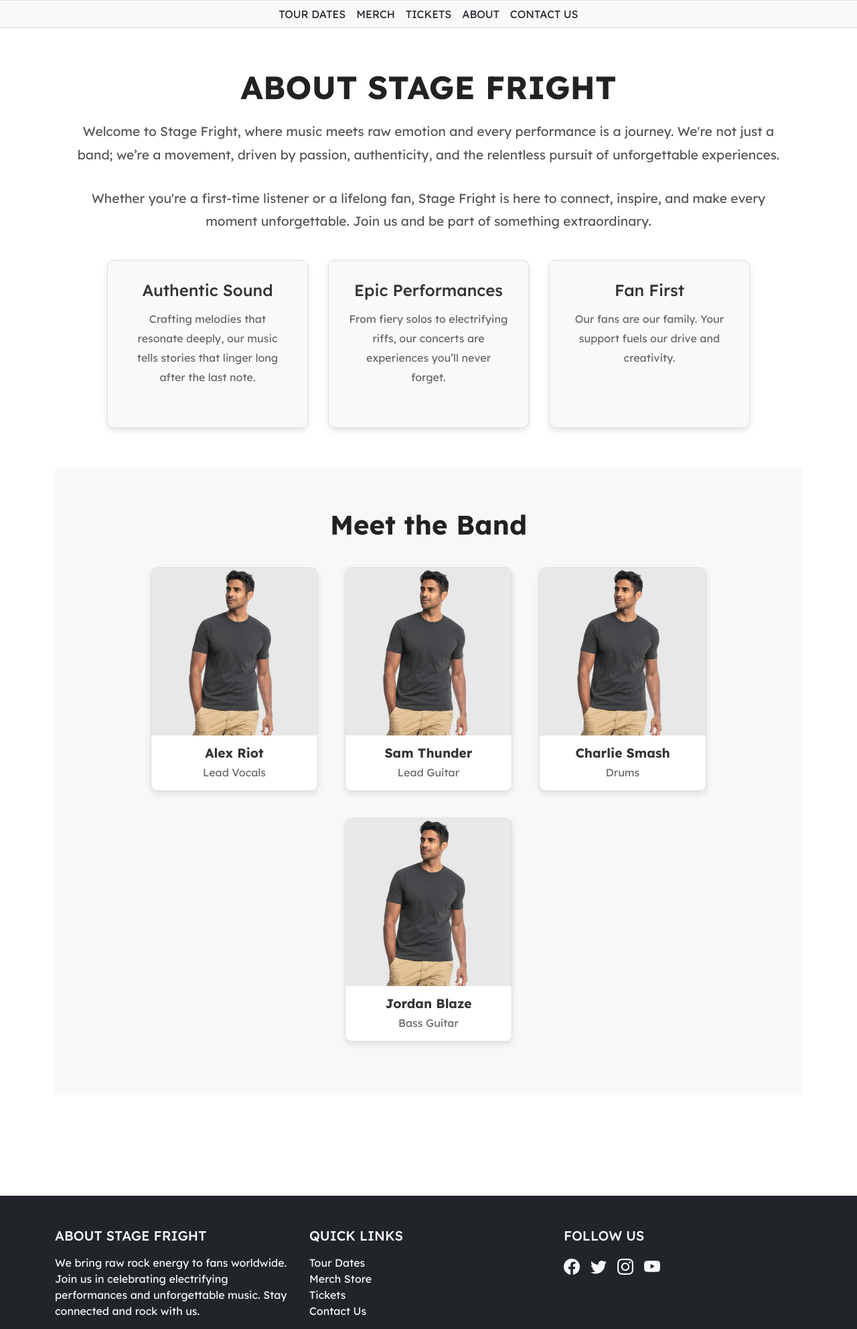
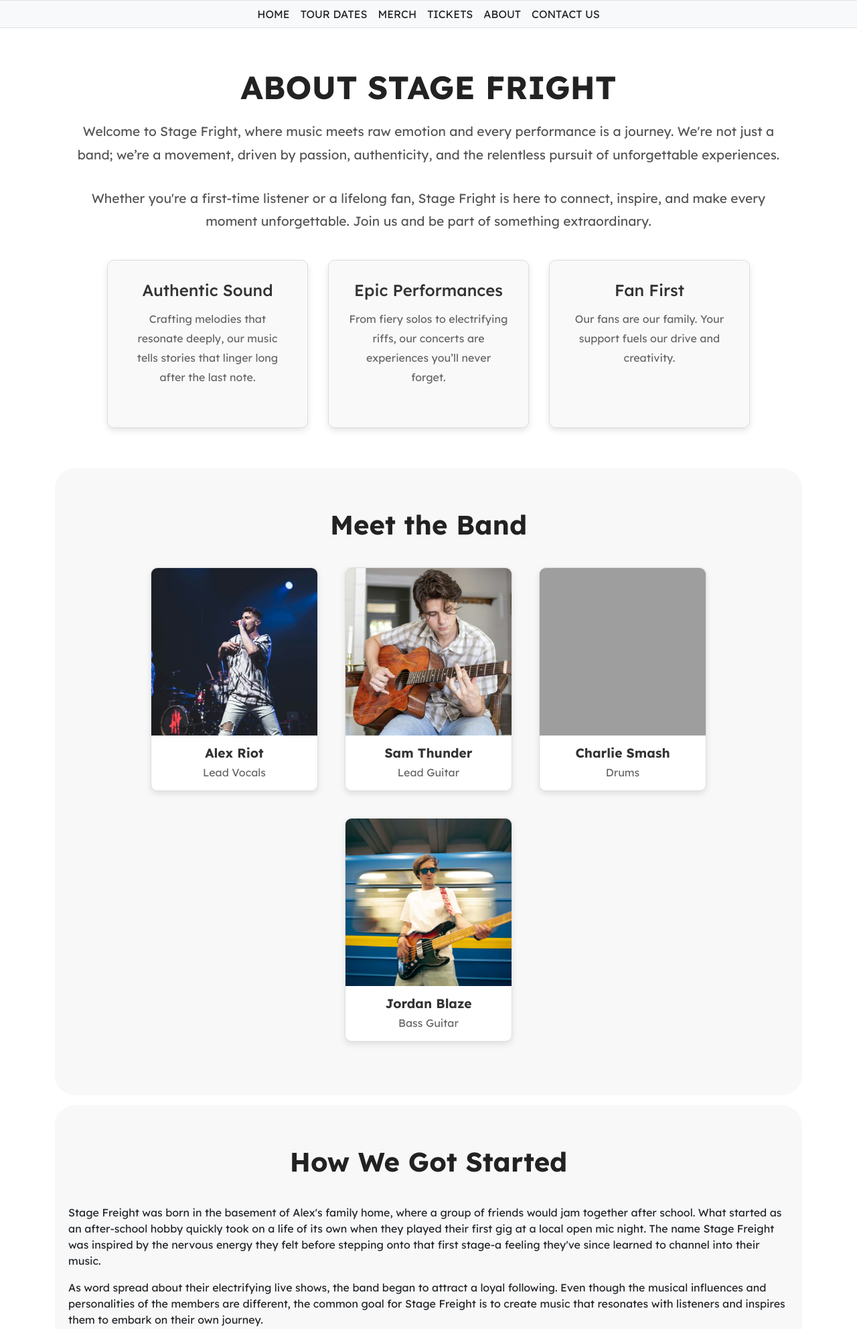
Before and after one commit to GreenTreeGaming/Stage-Fright, a Django app: page /about/ in a window 1280 px wide. Shown: the part 63-2047 px from the top of the page at 67% size. Run offline with Django 5.2, Linux system fonts and the light colour scheme; some libraries are stand-ins or nearby versions; grey boxes are pictures that could not be loaded.

Commit message:
small changes

```diff
--- a/store/templates/store/about.html
+++ b/store/templates/store/about.html
@@ -193,29 +193,38 @@
 </section>
 
 <!-- Team Section -->
-<section class="team-section" style="padding-bottom: 80px;">
+<section class="team-section" style="padding-bottom: 80px; border-radius: 30px; margin-bottom:15px;">
   <h2>Meet the Band</h2>
   <div class="team">
     <div class="team-card">
-      <img src="{% static 'images/s-l1200.jpg' %}" alt="Lead Vocalist">
+      <img src="{% static 'images/vocals.jpg' %}" alt="Lead Vocalist">
       <h4>Alex Riot</h4>
       <p>Lead Vocals</p>
     </div>
     <div class="team-card">
-      <img src="{% static 'images/s-l1200.jpg' %}" alt="Guitarist">
+      <img src="{% static 'images/guitarist.jpeg' %}" alt="Guitarist">
       <h4>Sam Thunder</h4>
       <p>Lead Guitar</p>
     </div>
     <div class="team-card">
-      <img src="{% static 'images/s-l1200.jpg' %}" alt="Drummer">
+      <img src="{% static 'images/drummer.jpg' %}" alt="Drummer">
       <h4>Charlie Smash</h4>
       <p>Drums</p>
     </div>
     <div class="team-card">
-      <img src="{% static 'images/s-l1200.jpg' %}" alt="Bassist">
+      <img src="{% static 'images/bass_guitar.jpg' %}" alt="Bassist">
       <h4>Jordan Blaze</h4>
       <p>Bass Guitar</p>
     </div>
+  </div>
+</section>
+
+<section class="team-section" style="padding-bottom: 80px; border-radius: 30px;">
+  <h2>How We Got Started</h2>
+  <p>Stage Freight was born in the basement of Alex's family home, where a group of friends would jam together after school. What started as an after-school hobby quickly took on a life of its own when they played their first gig at a local open mic night. The name Stage Freight was inspired by the nervous energy they felt before stepping onto that first stage-a feeling they've since learned to channel into their music.</p>
+
+  <p>As word spread about their electrifying live shows, the band began to attract a loyal following. Even though the musical influences and personalities of the members are different, the common goal for Stage Freight is to create music that resonates with listeners and inspires them to embark on their own journey.
+  </p>
   </div>
 </section>
 
--- a/store/templates/store/main.html
+++ b/store/templates/store/main.html
@@ -93,6 +93,7 @@
 
   <div class="container-fluid bg-light py-2 border-top border-bottom">
     <div class="d-flex justify-content-center">
+      <a href="/" class="mx-2 text-dark text-decoration-none">HOME</a>
       <a href="/tour-dates" class="mx-2 text-dark text-decoration-none">TOUR DATES</a>
       <a href="/store" class="mx-2 text-dark text-decoration-none">MERCH</a>
       <a href="/tickets" class="mx-2 text-dark text-decoration-none">TICKETS</a>
@@ -112,7 +113,7 @@
   </div>
 
   <footer class="bg-dark text-light py-5">
-    <div class="container">
+    <div class="container" style="width: 100%;">
       <!-- Footer Top Section -->
       <div class="row text-center text-md-start">
         <div class="col-md-4 mb-4">
--- a/store/templates/store/store.html
+++ b/store/templates/store/store.html
@@ -169,7 +169,7 @@
       <hr>
       <div class="d-flex justify-content-between align-items-center">
         <button data-product="{{ product.id }}" data-action="add" class="btn btn-dark add-btn update-cart">Add to Cart</button>
-        <button class="btn btn-success view-btn">View</button> <!-- View button -->
+        <button class="btn btn-danger view-btn">View</button> <!-- View button -->
       </div>
       <h4 class="price"><strong>${{ product.price|floatformat:2 }}</strong></h4>
     </div>
--- a/store/templates/store/tickets.html
+++ b/store/templates/store/tickets.html
@@ -169,7 +169,7 @@
       <hr>
       <div class="d-flex justify-content-between align-items-center">
         <button data-product="{{ product.id }}" data-action="add" class="btn btn-dark add-btn update-cart">Add to Cart</button>
-        <button class="btn btn-success view-btn">View</button> <!-- View button -->
+        <button class="btn btn-danger view-btn">View</button> <!-- View button -->
       </div>
       <h4 class="price"><strong>${{ product.price|floatformat:2 }}</strong></h4>
     </div>
```
Also changed, not shown: store/templates/store/cart.html (+13 -14 lines), store/templates/store/home.html (+5 -5 lines), manage.py (line endings or trailing spaces).
